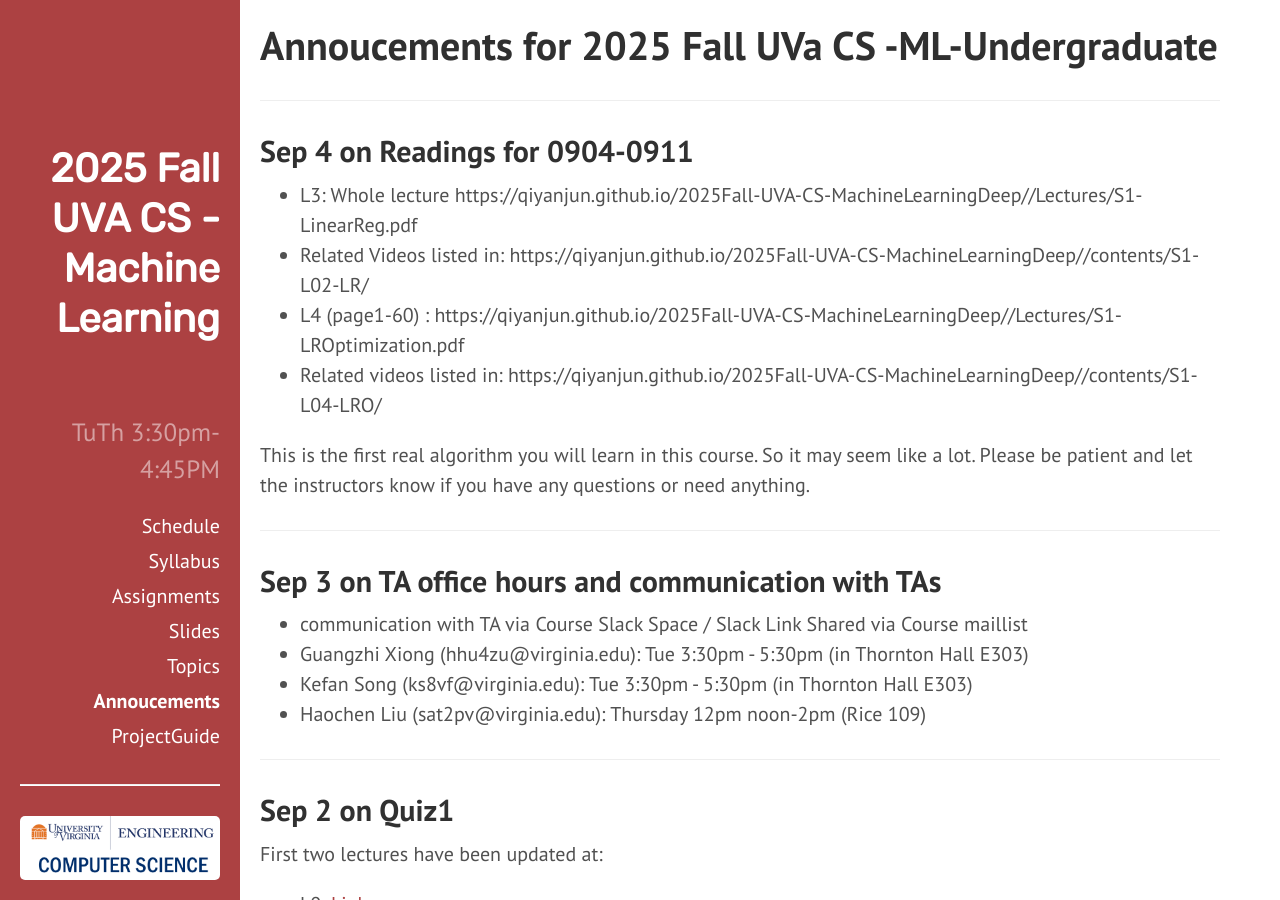
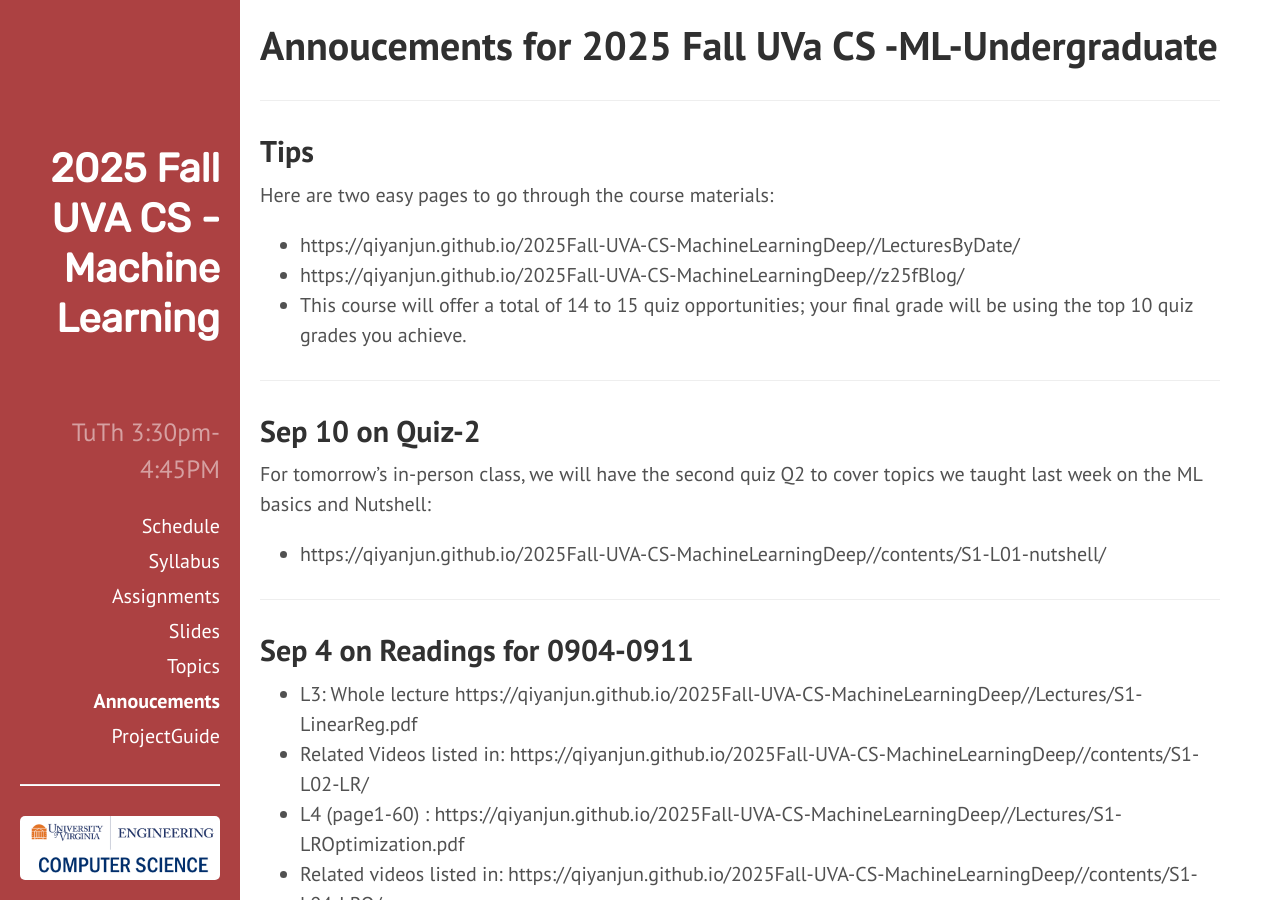
Before and after one commit to qiyanjun/2025Fall-UVA-CS-MachineLearningDeep, a Jekyll site: the page built from z25fBlog.md, in a window 1280 px wide and 900 px high. Built offline with Jekyll 4.4.1, drawn with Linux system fonts in a browser that asks for light colours.

Commit message:
Update z25fBlog.md

```diff
--- a/z25fBlog.md
+++ b/z25fBlog.md
@@ -5,7 +5,22 @@ desc: "Annoucements for 2025 Fall UVa CS -ML-Undergraduate"
 ---
 <hr>
 
+## Tips
 
+Here are two easy pages to go through the course materials:
+- https://qiyanjun.github.io/2025Fall-UVA-CS-MachineLearningDeep//LecturesByDate/
+- https://qiyanjun.github.io/2025Fall-UVA-CS-MachineLearningDeep//z25fBlog/
+- This course will offer a total of 14 to 15 quiz opportunities; your final grade will be using the top 10 quiz grades you achieve.
+
+<hr>
+
+## Sep 10 on Quiz-2
+
+For tomorrow’s in-person class, we will have the second quiz Q2 to cover topics we taught last week on the ML basics and Nutshell:
+- https://qiyanjun.github.io/2025Fall-UVA-CS-MachineLearningDeep//contents/S1-L01-nutshell/
+
+
+<hr>
 
 ## Sep 4 on Readings for  0904-0911
 - L3: Whole lecture https://qiyanjun.github.io/2025Fall-UVA-CS-MachineLearningDeep//Lectures/S1-LinearReg.pdf
```
